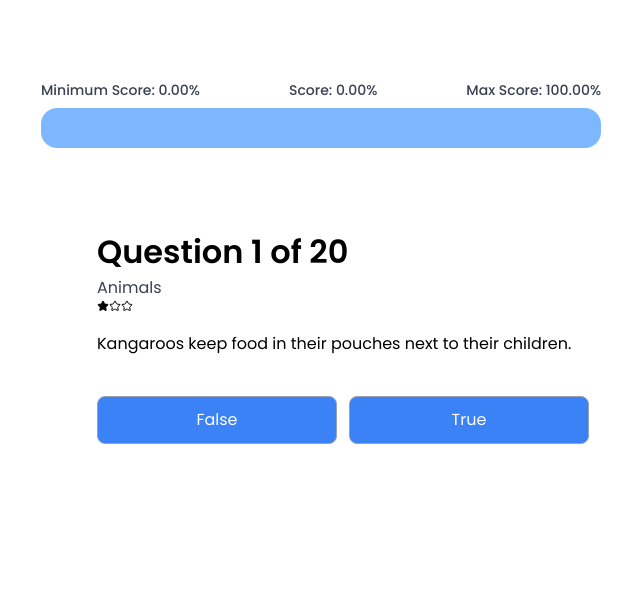
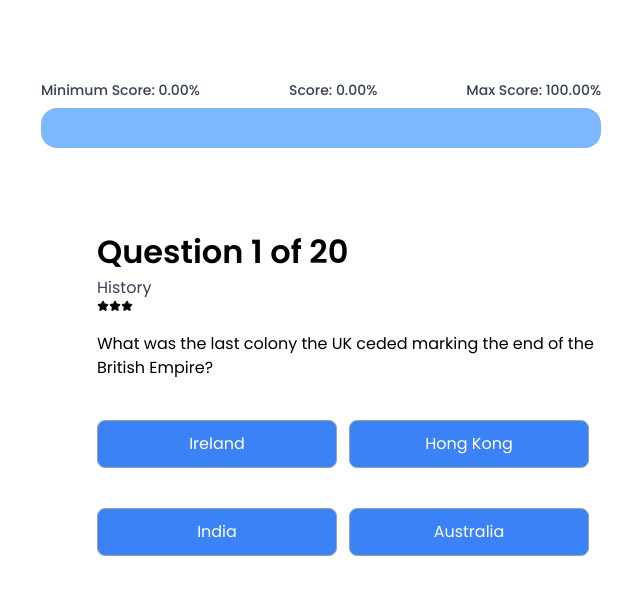
Before and after one commit to DanishExpertizo/Quiz-App, a Next.js app: page /expertizo-quiz in a window 1280 px wide. Shown: the top 594 px of the page, without its empty margins (319-959 px from the left). Built offline with nearby package versions, Linux system fonts and the light colour scheme.

Commit message:
Update QuizView.tsx

```diff
--- a/src/views/QuizView.tsx
+++ b/src/views/QuizView.tsx
@@ -1,12 +1,23 @@
+'use client'
 import { QuizDataInterface } from "@/interfaces/Types";
-import QuizContent from "@/components/QuizContent";
-import { getQuizData } from "../lib/getData";
-import Loader from "@/components/loader/Loader";
+import QuizContent from "../components/QuizContent";
+import jsonData from '../data/questions.json';
+import shuffle from "../utils/Shuffle";
 
-export default async function QuizView() {
-    const questions = await getQuizData();
+const QuizView = () => {
 
-    if (!questions || questions.length === 0) return <Loader />;
+    const decodedData = jsonData.map((question: QuizDataInterface) => ({
+        ...question,
+        category: decodeURIComponent(question.category),
+        correct_answer: decodeURIComponent(question.correct_answer),
+        incorrect_answers: question.incorrect_answers.map((answer: string) =>
+            decodeURIComponent(answer)
+        ),
+        question: decodeURIComponent(question.question),
+    }));
+    const shuffledData = shuffle(decodedData);
 
-    return <QuizContent shuffledData={questions as QuizDataInterface[]} />;
+    return (<QuizContent shuffledData={shuffledData as QuizDataInterface[]} />)
 }
+
+export default QuizView;
```
